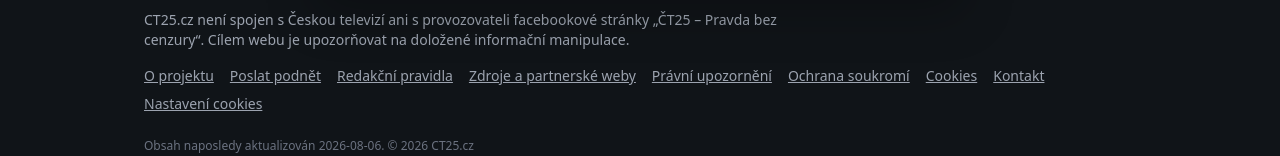
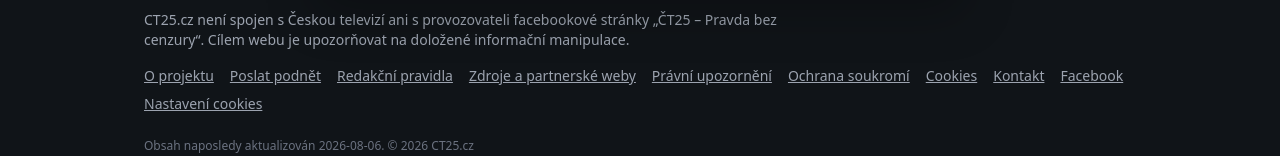
Before and after one commit to czhyenacz-g/ct25-cz, a Next.js app: page /zdroje in a window 1280 px wide. Shown: the part 786-942 px from the top of the page. Built offline with nearby package versions, Linux system fonts and the light colour scheme; no server answers.

Commit message:
feat: link to the project's own Facebook page in the footer
Add SITE_FACEBOOK_URL (facebook.com/ct25.cz) and a footer link, clearly
separate from CT25_PAGE_NAME — the impersonating page this site warns
about, which is never linked to from anywhere in the UI.

```diff
--- a/app/components/Footer.tsx
+++ b/app/components/Footer.tsx
@@ -1,5 +1,5 @@
 import Link from "next/link";
-import { FOOTER_LEGAL_LINKS, LAST_CONTENT_UPDATE, SITE_NAME } from "../config/site";
+import { FOOTER_LEGAL_LINKS, LAST_CONTENT_UPDATE, SITE_FACEBOOK_URL, SITE_NAME } from "../config/site";
 import CookieSettingsButton from "./consent/CookieSettingsButton";
 
 export default function Footer() {
@@ -20,6 +20,16 @@
               </li>
             ))}
             <li>
+              <a
+                href={SITE_FACEBOOK_URL}
+                target="_blank"
+                rel="noopener noreferrer"
+                className="underline hover:text-white"
+              >
+                Facebook
+              </a>
+            </li>
+            <li>
               <CookieSettingsButton />
             </li>
           </ul>
--- a/app/config/site.ts
+++ b/app/config/site.ts
@@ -11,6 +11,11 @@
 
 export const RELATED_SITE_NAME = "ŠokujícíOdhalení.cz";
 export const RELATED_SITE_URL = "https://sokujiciodhaleni.cz";
+
+// Oficiální Facebook profil TOHOTO projektu (CT25.cz) — nezaměňovat s
+// facebookovou stránkou „ČT25 – Pravda bez cenzury“ (CT25_PAGE_NAME výše),
+// před kterou web varuje. Odkaz na ni nikam v UI nevede.
+export const SITE_FACEBOOK_URL = "https://www.facebook.com/ct25.cz";
 
 // Datum poslední redakční aktualizace obsahu homepage a případů.
 export const LAST_CONTENT_UPDATE = "2026-08-06";
```
